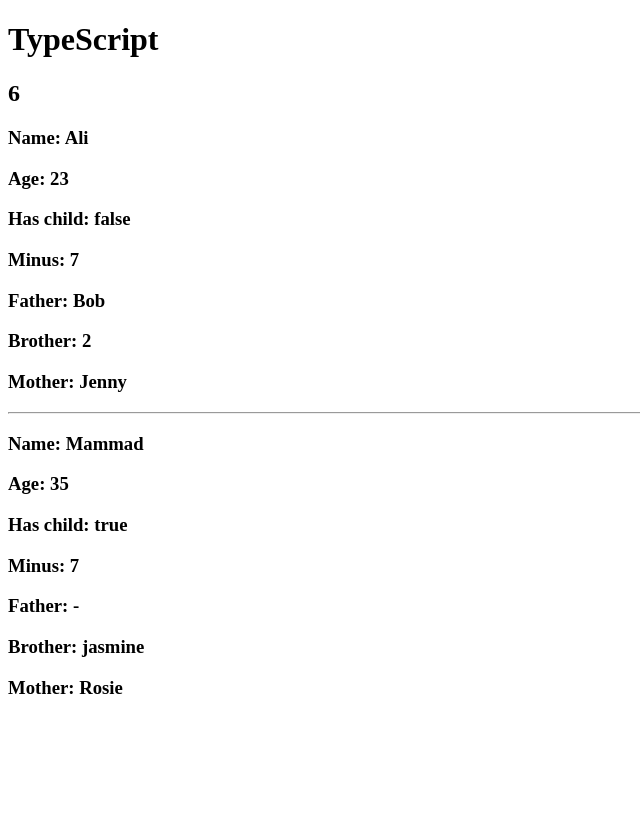
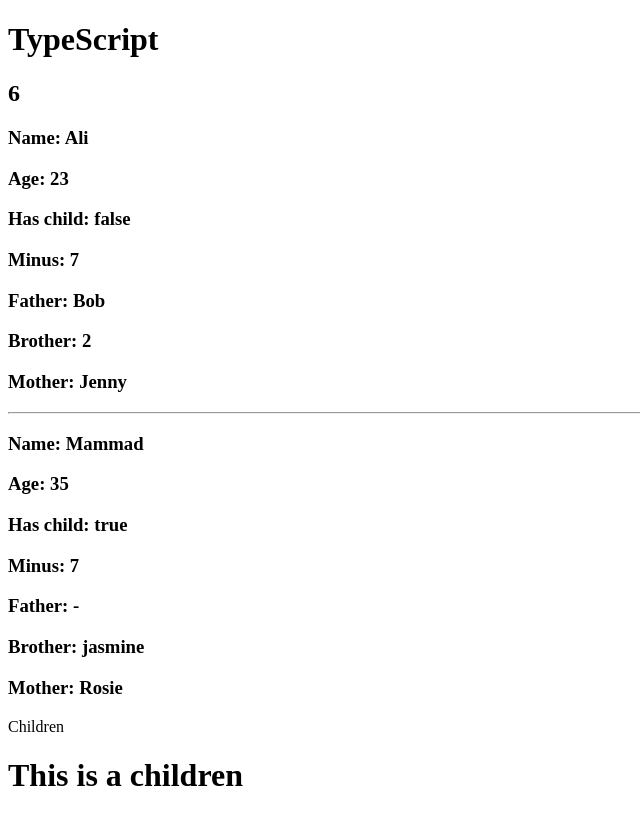
Before and after one commit to jawid-fakhari/TypeScript-learning, a React (Create React App) app: page / in a window 1280 px wide. Shown: the whole page, without its empty margins (0-640 px from the left). Built offline with nearby package versions, Linux system fonts and the light colour scheme.

Commit message:
children type

```diff
--- a/src/App.tsx
+++ b/src/App.tsx
@@ -1,5 +1,6 @@
 import React from 'react';
 import User from './components/User';
+import Children from './components/Children';
 
 //possiamo creare un variabile type fuori scope e usarlo all'interno dello scop line 30
 type Person = { name: string, fName: string, age: number };
@@ -48,7 +49,9 @@
         <User name='Ali' age={23} hasChild={false} minus={minus} father='Bob' brother={2} mother='Jenny'/>
         <hr />
         <User name='Mammad' age={35} hasChild={true} minus={minus} brother="jasmine" mother='Rosie'/>
-
+        <Children>
+            <h1>This is a children</h1>
+        </Children>
     </div>
   );
 }
--- /dev/null
+++ b/src/components/Children.tsx
@@ -0,0 +1,17 @@
+import React from 'react'
+
+//come dichiarare il Type di un Children
+type Children = {
+    // se vuoi passare un children con il tag si usa JSX.Element
+    // children: JSX.Element;
+    // se vuoi passare qualsiasi data, tag / text / jsx si usa React.ReactNode
+    children: React.ReactNode
+}
+export default function Children({children}: Children) {
+  return (
+    <div>
+        Children
+        {children}
+    </div>
+  )
+}
```
